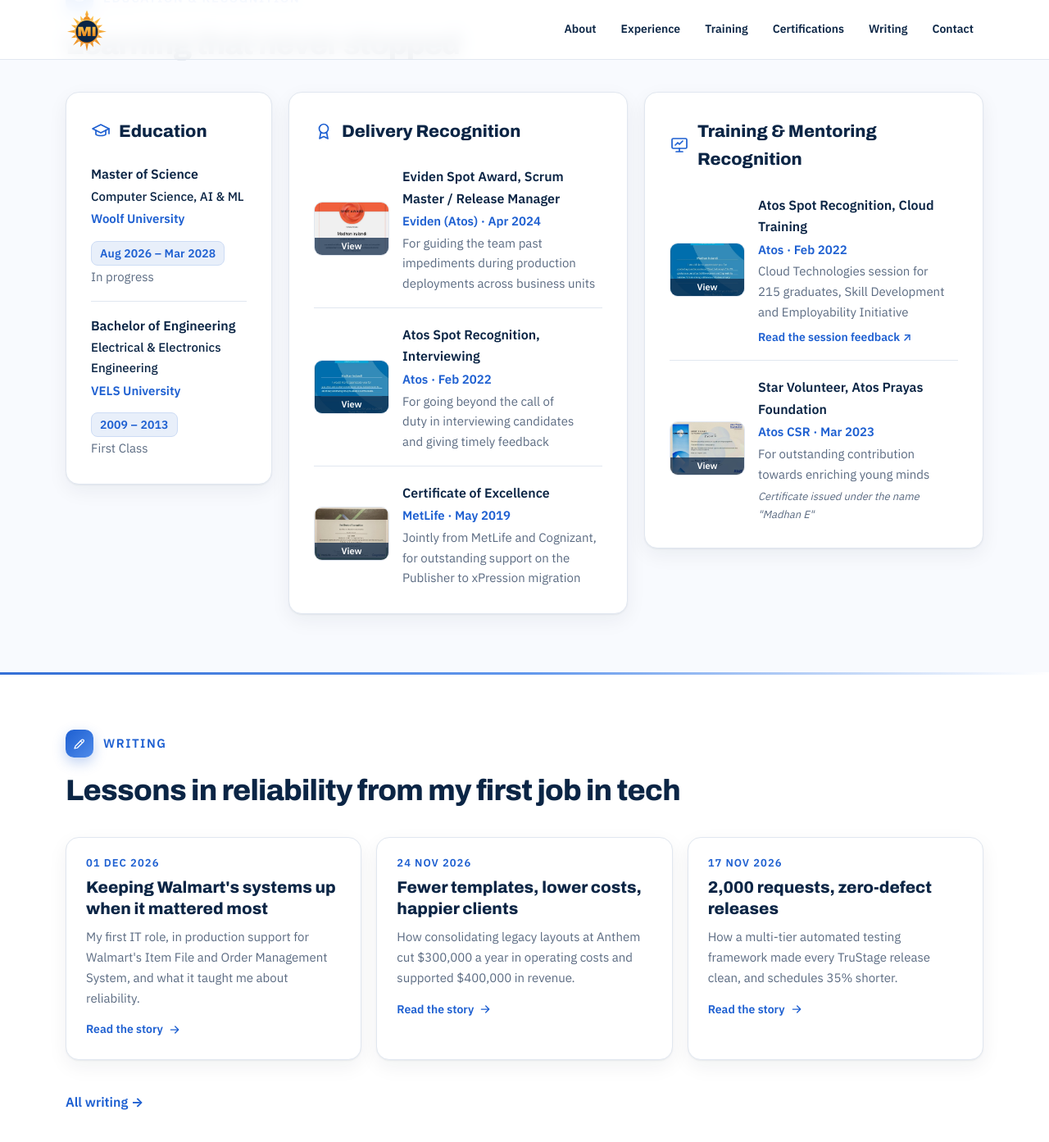
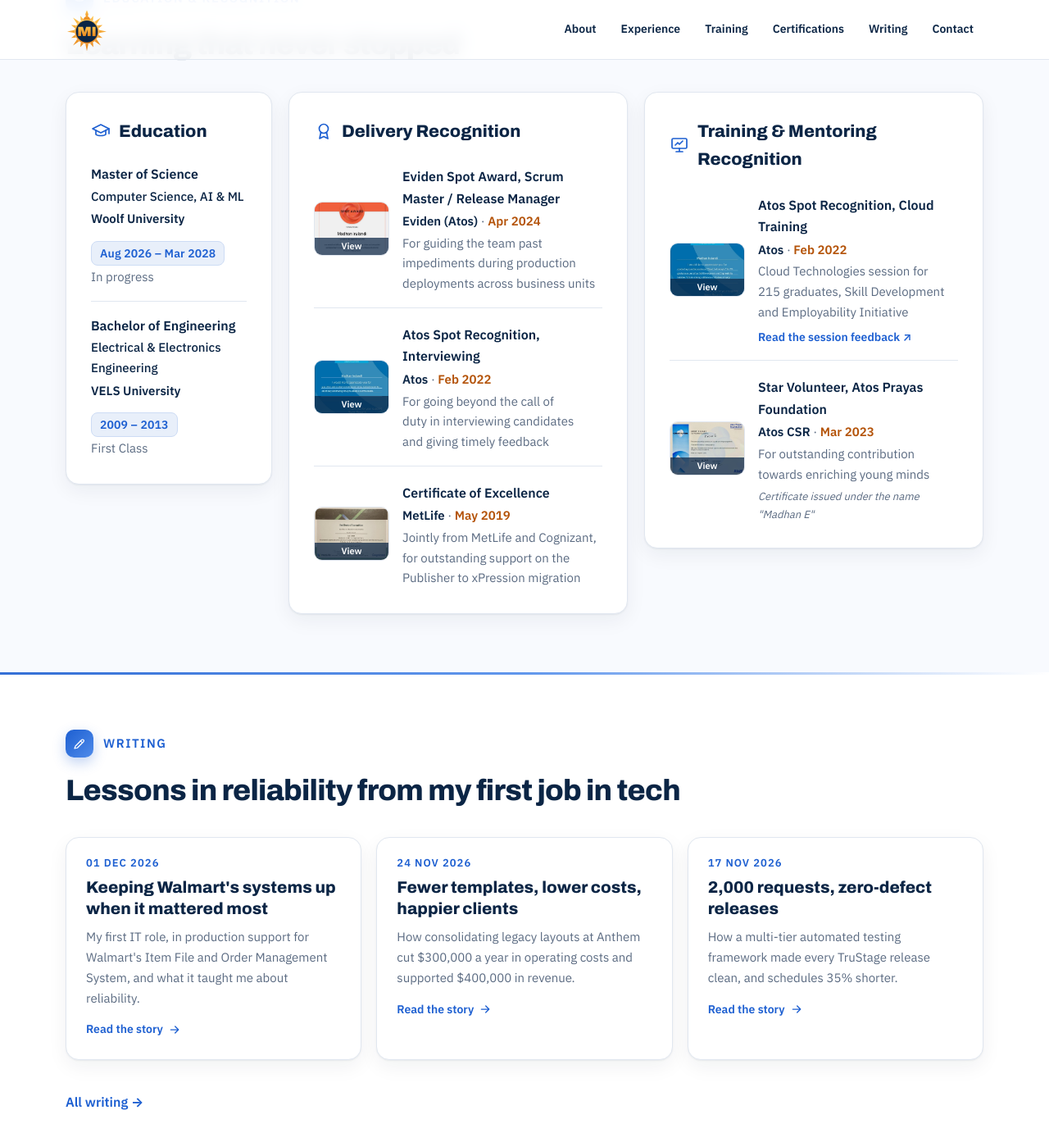
Before and after one commit to Madhan-I/Madhan-I.github.io, a Jekyll site: the page built from index.html, in a window 1280 px wide and 1400 px high, scrolled down 9224 px. Shown: the top 1393 px of the window at 82% size. Built offline with Jekyll 4.4.1, drawn with Linux system fonts in a browser that asks for light colours.

Commit message:
Education/awards colours: navy names, amber award dates, blue date pills
Co-Authored-By: Claude Opus 5.5 <noreply@anthropic.com>
Claude-Session: https://claude.ai/code/session_01MFRrTt7LBDdX57m85KHNGp

```diff
--- a/assets/css/style.css
+++ b/assets/css/style.css
@@ -480,3 +480,6 @@ nav .wrap { padding-block: 10px; }
 .abody .d2 { text-align: left; text-wrap: balance; }
 .rows li > span.who, .abody > span.who, .rows li > span.who-when { color: var(--brand); font-weight: 600; }
 .rows li > span.edu-when { margin: 6px 0 2px; }
+.rows li > span.who, .abody > span.who { color: var(--navy); font-weight: 600; }
+.abody .adate { color: #B45309; font-weight: 600; }
+.abody .who .sep { color: var(--muted); font-weight: 400; }
--- a/index.html
+++ b/index.html
@@ -146,7 +146,7 @@ layout: default
       {% for g in p.award_groups %}
       <div class="panel reveal">
         <h3><svg class="ic" aria-hidden="true"><use href="#i-{{ g.icon | default: 'award' }}"/></svg>{{ g.group }}</h3>
-        <ul class="rows">{% for a in g.items %}<li class="award{% if a.image %} has-image{% endif %}">{% if a.image %}<a class="thumb" href="{{ '/assets/badges/' | append: a.image | relative_url }}" data-lightbox data-caption="{{ a.title }}"><img src="{{ '/assets/badges/' | append: a.image | relative_url }}" alt="{{ a.title }} certificate" loading="lazy" width="96" height="96"><span class="zoom">View</span></a>{% endif %}{% assign parts = a.detail | split: " · " %}<span class="abody"><b>{{ a.title }}</b><span class="who">{{ parts[0] }}{% if parts[1] %} · <span class="nw">{{ parts[1] }}</span>{% endif %}</span>{% if parts.size > 2 %}<span class="d2">{% for x in parts offset:2 %}{{ x }}{% unless forloop.last %} · {% endunless %}{% endfor %}</span>{% endif %}{% if a.extra_image %}<a class="extra" href="{{ '/assets/badges/' | append: a.extra_image | relative_url }}" data-lightbox data-caption="{{ a.title }}: session feedback">{{ a.extra_label }} ↗</a>{% endif %}{% if a.note %}<small class="anote">{{ a.note }}</small>{% endif %}</span></li>{% endfor %}</ul>
+        <ul class="rows">{% for a in g.items %}<li class="award{% if a.image %} has-image{% endif %}">{% if a.image %}<a class="thumb" href="{{ '/assets/badges/' | append: a.image | relative_url }}" data-lightbox data-caption="{{ a.title }}"><img src="{{ '/assets/badges/' | append: a.image | relative_url }}" alt="{{ a.title }} certificate" loading="lazy" width="96" height="96"><span class="zoom">View</span></a>{% endif %}{% assign parts = a.detail | split: " · " %}<span class="abody"><b>{{ a.title }}</b><span class="who">{{ parts[0] }}{% if parts[1] %}<span class="sep"> · </span><span class="nw adate">{{ parts[1] }}</span>{% endif %}</span>{% if parts.size > 2 %}<span class="d2">{% for x in parts offset:2 %}{{ x }}{% unless forloop.last %} · {% endunless %}{% endfor %}</span>{% endif %}{% if a.extra_image %}<a class="extra" href="{{ '/assets/badges/' | append: a.extra_image | relative_url }}" data-lightbox data-caption="{{ a.title }}: session feedback">{{ a.extra_label }} ↗</a>{% endif %}{% if a.note %}<small class="anote">{{ a.note }}</small>{% endif %}</span></li>{% endfor %}</ul>
       </div>
       {% endfor %}
     </div>
```
